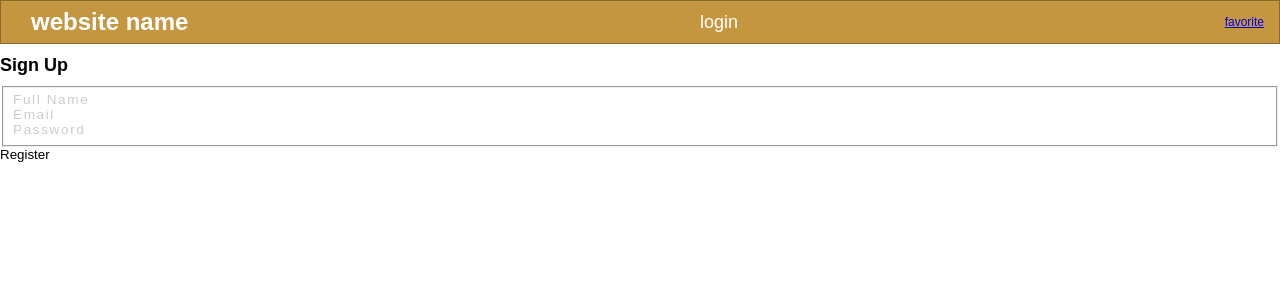
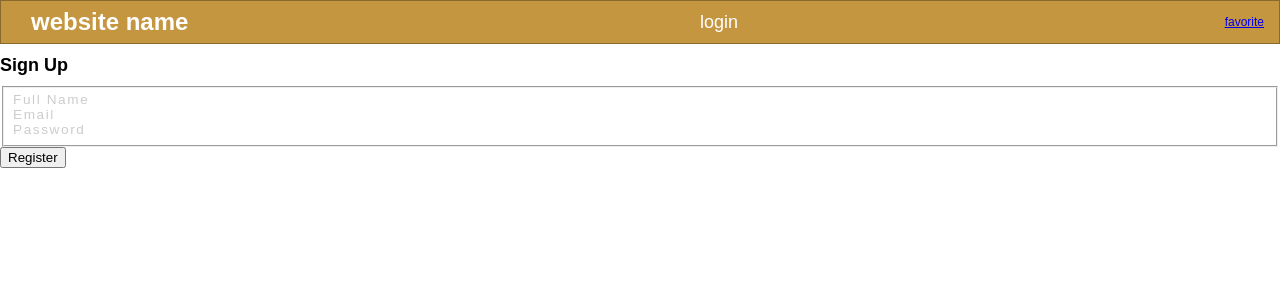
Before and after one commit to together-project-5/MERAKI_Academy_Project_5, a React (Create React App) app in the folder frontend/: page /register in a window 1280 px wide. Shown: the top 300 px of the page. Built offline with nearby package versions, Linux system fonts and the light colour scheme.

Commit message:
merrge conflict

```diff
--- a/frontend/src/components/auth/login/login.css
+++ b/frontend/src/components/auth/login/login.css
@@ -10,7 +10,7 @@ body {
   margin: 0;
 }
 
-button {
+.btn {
   background-color: transparent;
   padding: 0;
   border: 0;
--- a/frontend/src/components/auth/signUp/index.js
+++ b/frontend/src/components/auth/signUp/index.js
@@ -41,7 +41,7 @@ const User = () => {
             </div>
           </fieldset>
           <div class="forms_buttons">
-            <button onClick={createUser} class="forms_buttons-action" >Register</button>
+            <button onClick={createUser} class="forms_buttons-action,btn" >Register</button>
           </div>
         </form>
       </div>
```
Also changed, not shown: 1 other file (tests, documents, lock files or other folders).
